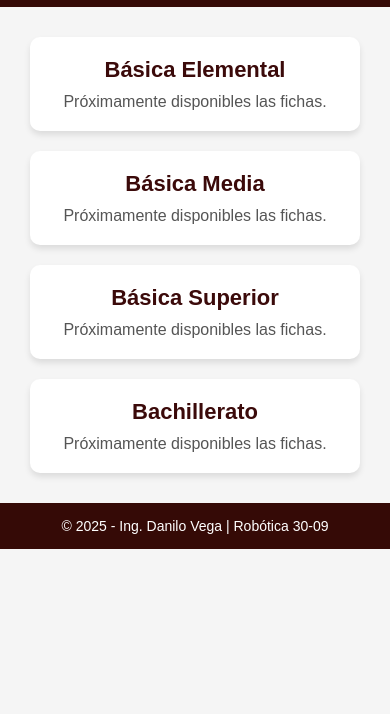
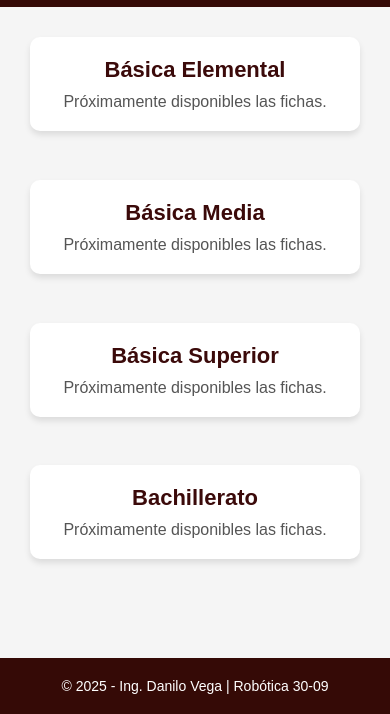
Before and after one commit to danilovega-design/Fichas-de-Computacion, a plain HTML site: page index.html in a window 390 px wide. Shown: the part 130-844 px from the top of the page. Drawn offline with Linux system fonts and the light colour scheme.

Commit message:
Actualización del index.html limpio y responsive

```diff
--- a/index.html
+++ b/index.html
@@ -6,7 +6,7 @@
   <title>Fichas de Computación</title>
   <style>
     * { margin: 0; padding: 0; box-sizing: border-box; }
-    html, body { height: 100%; font-family: Arial, sans-serif; background-color: #f5f5f5; }
+    html, body { height: 100%; font-family: Arial, sans-serif; background-color: #f5f5f5; display: flex; flex-direction: column; }
 
     /* HEADER GENERAL */
     header {
@@ -16,7 +16,7 @@
       display: flex;
       align-items: center;
       justify-content: center;
-      flex-wrap: wrap; /* permite que el contenido baje si no cabe */
+      flex-wrap: wrap;
       text-align: center;
     }
 
@@ -43,6 +43,7 @@
     main {
       flex: 1;
       padding: 30px;
+      padding-bottom: 50px; /* espacio debajo de las cards */
       display: grid;
       grid-template-columns: repeat(auto-fit, minmax(250px, 1fr));
       gap: 20px;
@@ -59,6 +60,7 @@
       transition: transform 0.2s, background-color 0.2s;
       text-decoration: none;
       color: inherit;
+      cursor: pointer;
     }
 
     .card:hover {
@@ -74,8 +76,9 @@
       background-color: #350a06;
       color: white;
       text-align: center;
-      padding: 15px;
+      padding: 20px;
       font-size: 14px;
+      margin-top: 20px; /* espacio encima del footer */
     }
 
     footer a { color: white; text-decoration: none; }
```
